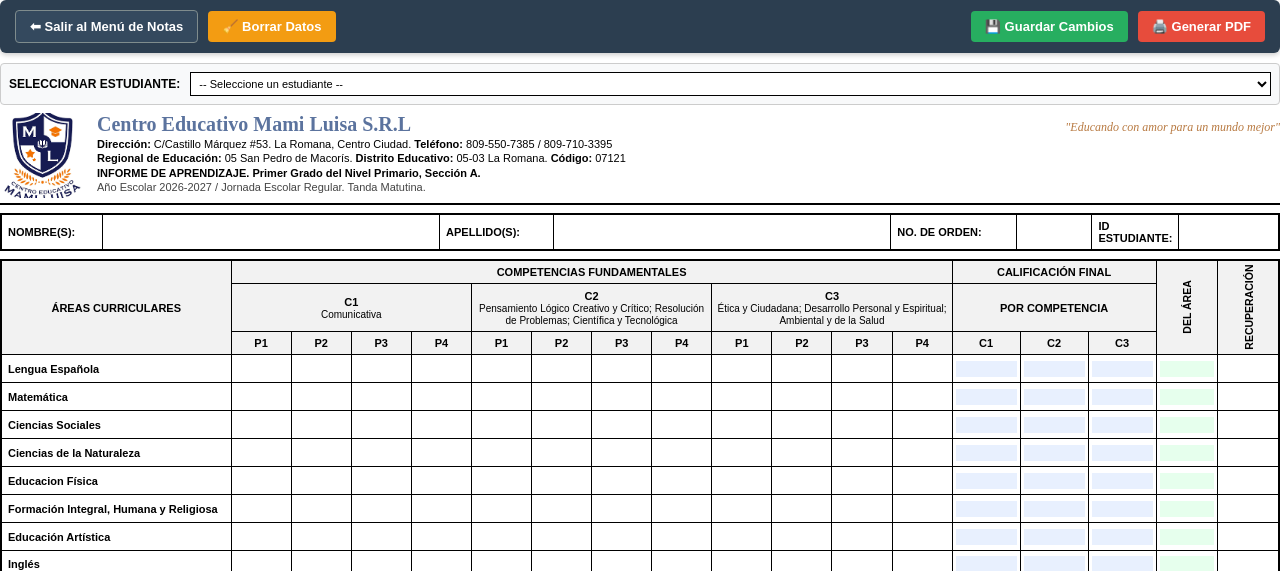
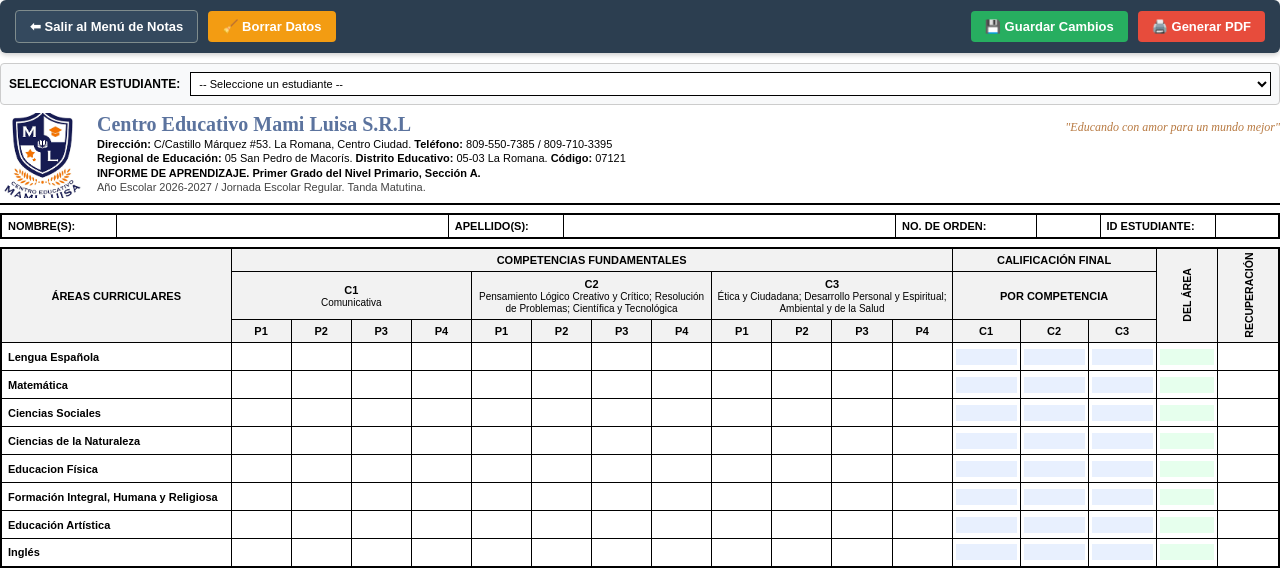
Before and after one commit to jesus271828/sigem-mami-luisa, a Flask app: page /notas1 in a window 1280 px wide. Shown: the top 571 px of the page. Run offline with Flask 3, Linux system fonts and the light colour scheme; the visitor is signed in with stand-in values (Sample User, id 1); some libraries are stand-ins or nearby versions.

Commit message:
Mensaje de los cambios

```diff
--- a/templates/notas1.html
+++ b/templates/notas1.html
@@ -215,14 +215,14 @@
         </div>
 
 <!-- TABLA DATOS ESTUDIANTE -->
-        <table id="tabla-datos">
+        <table id="tabla-datos" style="width: 100%; border-collapse: collapse;">
             <tr>
-                <td class="bold" style="width: 8%;">NOMBRE(S):</td>
-                <td style="width: 27%; font-weight: bold; color: #1a73e8;">{{ estudiante.nombres if estudiante else '' }}</td>
+                <td class="bold" style="width: 9%;">NOMBRE(S):</td>
+                <td style="width: 26%; font-weight: bold; color: #1a73e8;">{{ estudiante.nombres if estudiante else '' }}</td>
                 <td class="bold" style="width: 9%;">APELLIDO(S):</td>
-                <td style="width: 27%; font-weight: bold; color: #1a73e8;">{{ estudiante.apellidos if estudiante else '' }}</td>
-                <td class="bold" style="width: 10%;">NO. DE ORDEN:</td>
-                <td style="width: 6%;">
+                <td style="width: 26%; font-weight: bold; color: #1a73e8;">{{ estudiante.apellidos if estudiante else '' }}</td>
+                <td class="bold" style="width: 11%;">NO. DE ORDEN:</td>
+                <td style="width: 5%; text-align: center; font-weight: bold;">
                     {% if estudiante %}
                         {% set ns = namespace(index=0) %}
                         {% for est in lista_estudiantes %}
@@ -233,8 +233,8 @@
                         {{ ns.index }}
                     {% endif %}
                 </td>
-                <td class="bold" style="width: 5%;">ID ESTUDIANTE:</td>
-                <td style="width: 8%;">{{ estudiante.id_estudiante if estudiante else '' }}</td>
+                <td class="bold" style="width: 9%;">ID ESTUDIANTE:</td>
+                <td style="width: 5%; text-align: center; font-weight: bold; font-size: 7.5pt;">{{ estudiante.id_estudiante if estudiante else '' }}</td>
             </tr>
         </table>
 
```
